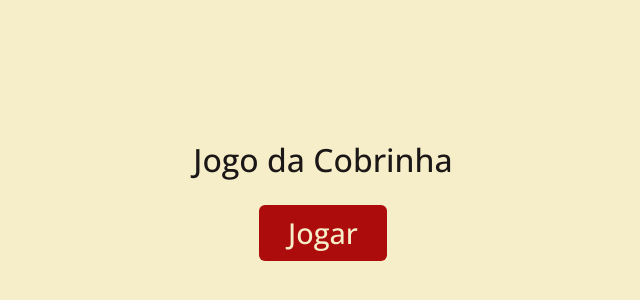
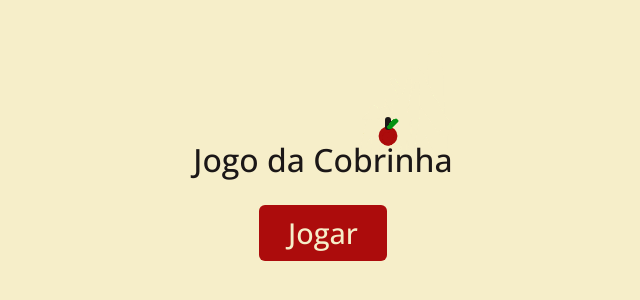
Before and after one commit to IsadoraCampos/jogo-da-cobrinha-projeto-escalade, a plain HTML site: page pages/index.html in a window 1280 px wide. Shown: the part 48-348 px from the top of the page, 317-957 px from the left. Drawn offline with nearby package versions, Linux system fonts and the light colour scheme.

Commit message:
Jogo completo

```diff
--- a/styles/style.css
+++ b/styles/style.css
@@ -21,6 +21,11 @@ body {
     margin: 6em 0;
 }
 
+.corpo-pagina {
+    background-image: url("../maca4.jpg");
+    background-repeat: no-repeat;
+    background-position: center;
+}
 /*Página inicial*/
 
 .botao__iniciar-jogo {
```
Also changed, not shown: maca4.jpg (added), styles/pagina-jogo.css (line endings or trailing spaces).
